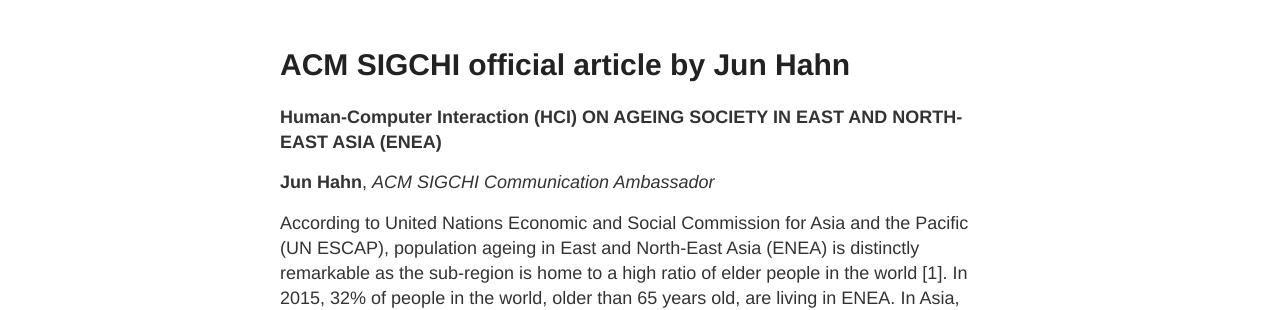
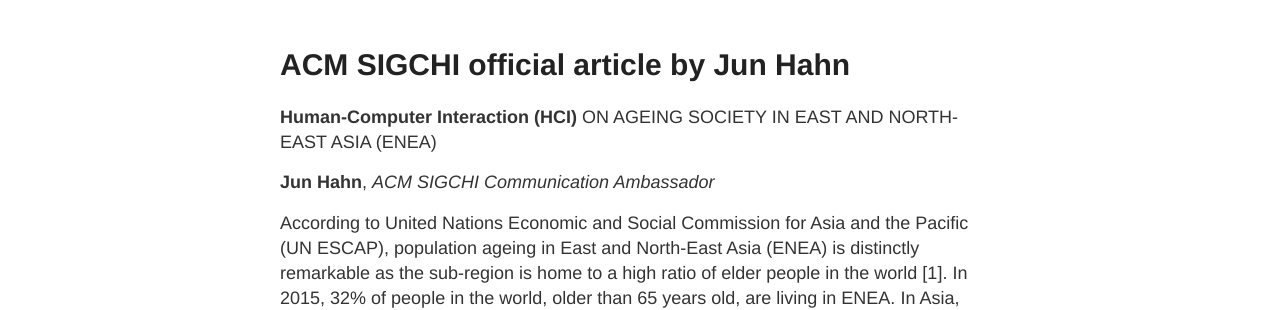
Before and after one commit to TangoEnSkai/tangoenskai.github.io, a Jekyll site: the page built from _posts/2018-7-30-ACM-SIGCHI-Article.md, in a window 1280 px wide. Shown: the part 122-432 px from the top of the page. Built offline with Jekyll 4.4.1, drawn with Linux system fonts in a browser that asks for light colours.

Commit message:
Fix minor styles

```diff
--- a/_posts/2018-7-30-ACM-SIGCHI-Article.md
+++ b/_posts/2018-7-30-ACM-SIGCHI-Article.md
@@ -3,7 +3,7 @@
 title: ACM SIGCHI official article by Jun Hahn
 ---
 
-**Human-Computer Interaction (HCI) ON AGEING SOCIETY IN EAST AND NORTH-EAST ASIA (ENEA)**
+**Human-Computer Interaction (HCI)** ON AGEING SOCIETY IN EAST AND NORTH-EAST ASIA (ENEA)
 
 **Jun Hahn**, _ACM SIGCHI Communication Ambassador_
 
```
